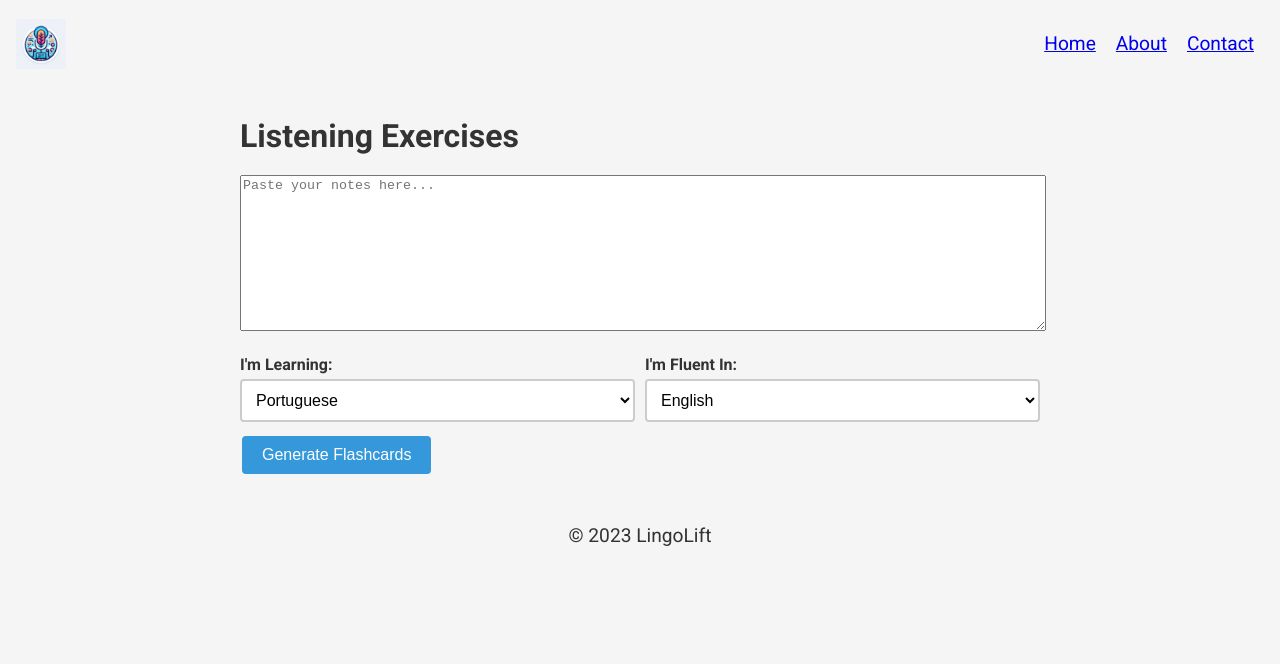
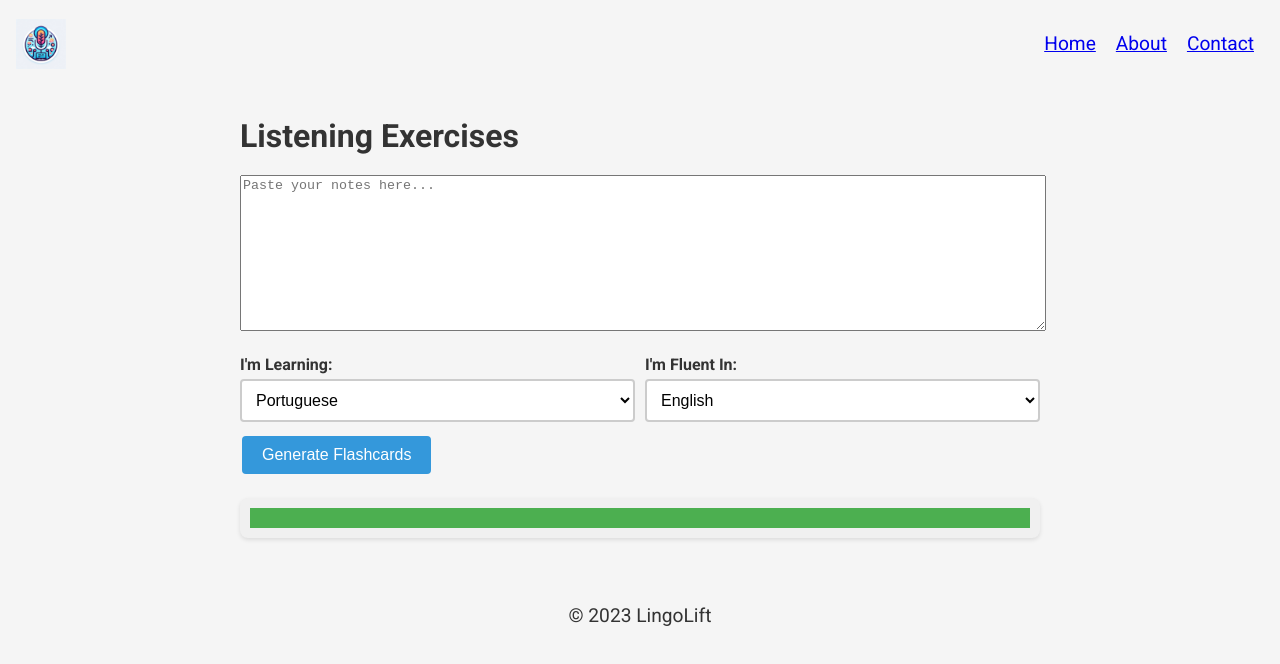
Before and after one commit to liangmicha/lingolift, a Vue app in the folder frontend/: page /listening in a window 1280 px wide. Shown: the top 664 px of the page. Built offline with nearby package versions, Linux system fonts and the light colour scheme.

Commit message:
The progress bar is kinda working now

```diff
--- a/frontend/src/views/ListeningPage.vue
+++ b/frontend/src/views/ListeningPage.vue
@@ -322,4 +322,18 @@ button:hover {
 .feedback-message.incorrect {
   color: red;
 }
+
+.progress-bar-container {
+  margin: 20px 0;
+  padding: 10px;
+  background-color: #f0f0f0; /* Light grey background */
+  border-radius: 8px;
+  box-shadow: 0 2px 4px rgba(0,0,0,0.1);
+}
+
+.progress-bar {
+  height: 20px; /* Set a visible height for the progress bar */
+  background-color: #4caf50; /* Green color for the progress bar */
+  transition: width 0.3s ease;
+}
 </style>
```
